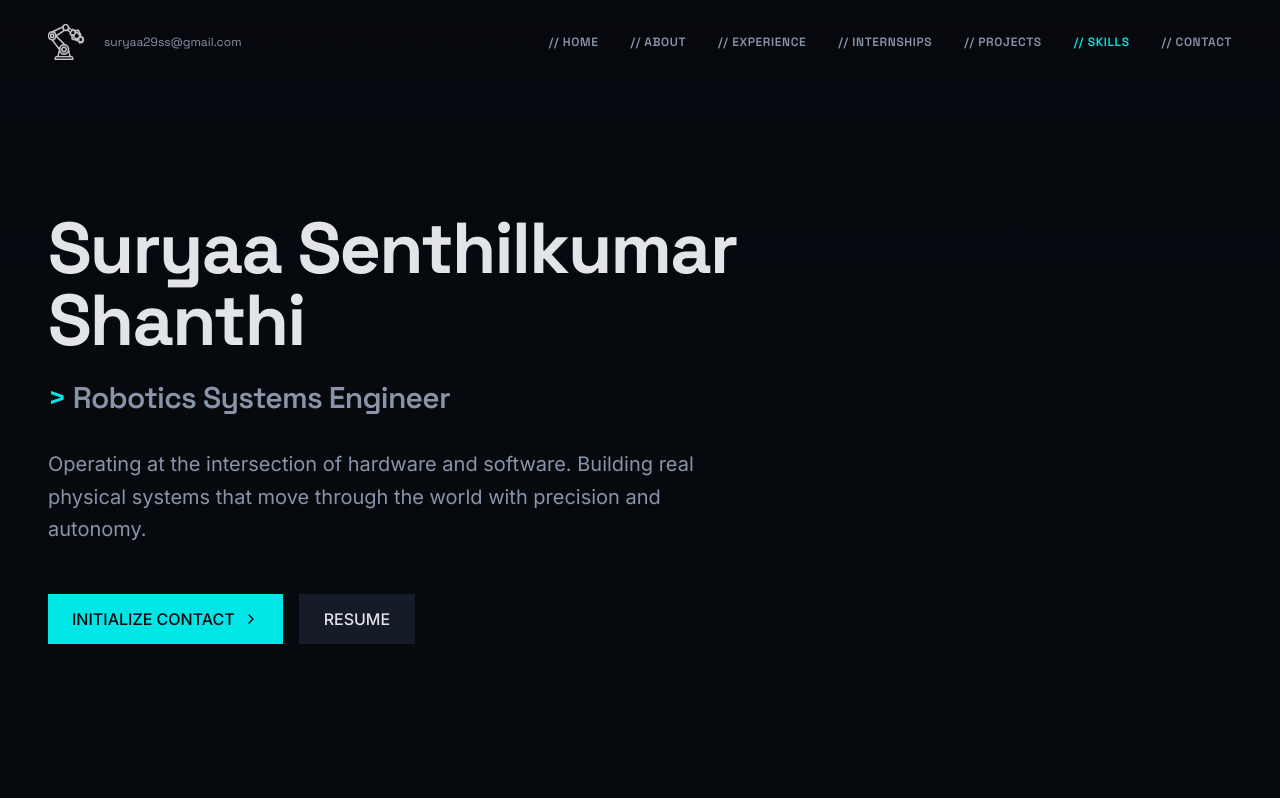
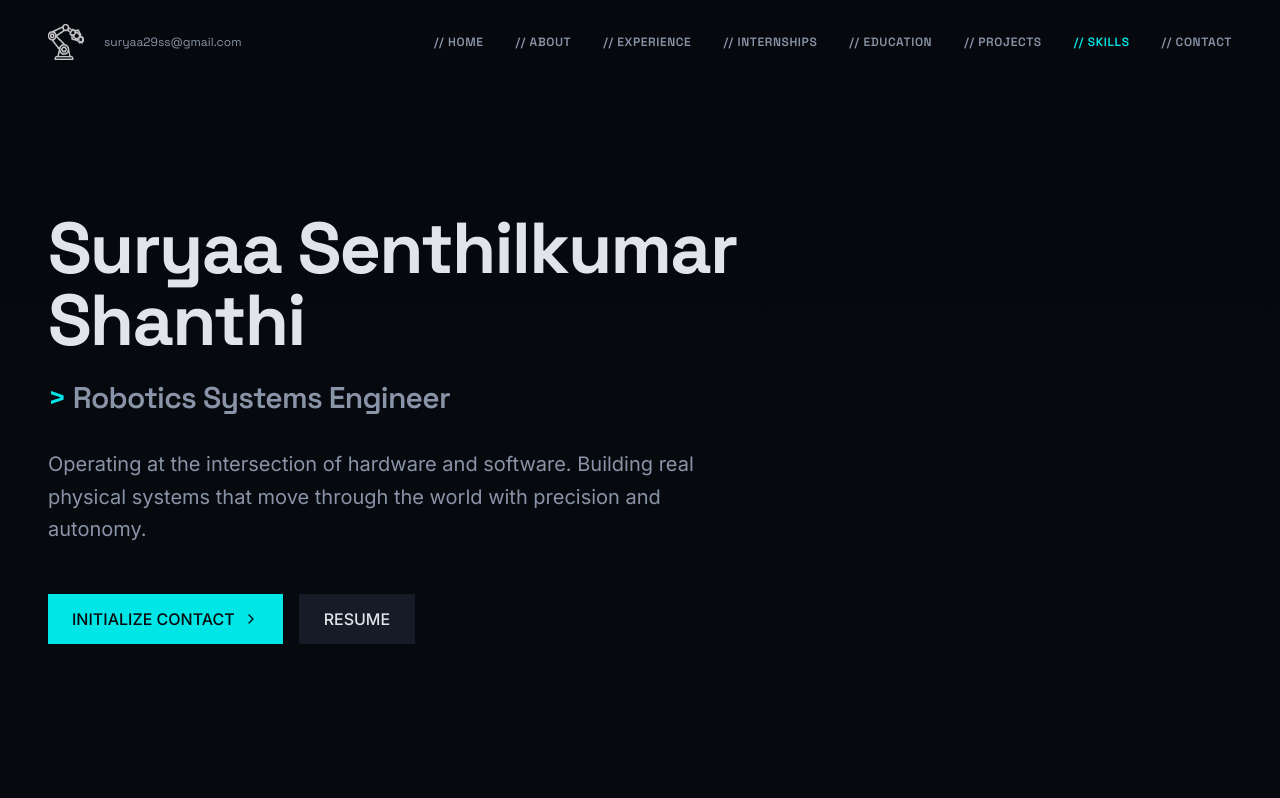
Before and after one commit to suryaa2902/Portfolio, a React (Vite) app: page / in a window 1280 px wide. Shown: the top 798 px of the page. Built offline with nearby package versions, Linux system fonts and the light colour scheme.

Commit message:
Add Education link to top nav and footer quick nav

```diff
--- a/src/components/nav.tsx
+++ b/src/components/nav.tsx
@@ -12,6 +12,7 @@ export function Nav({ onContactClick }: { onContactClick?: () => void }) {
     { id: "about", label: "// ABOUT" },
     { id: "experience", label: "// EXPERIENCE" },
     { id: "internships", label: "// INTERNSHIPS" },
+    { id: "education", label: "// EDUCATION" },
     { id: "projects", label: "// PROJECTS" },
     { id: "skills", label: "// SKILLS" },
     { id: "contact", label: "// CONTACT" },
--- a/src/pages/home.tsx
+++ b/src/pages/home.tsx
@@ -352,7 +352,7 @@ export function Home() {
             <div>
               <p className="font-mono text-xs text-muted-foreground tracking-widest mb-4">// NAVIGATE</p>
               <div className="grid grid-cols-2 gap-y-3 gap-x-4">
-                {(["about", "experience", "internships", "projects", "skills"] as const).map((id) => (
+                {(["about", "experience", "internships", "education", "projects", "skills"] as const).map((id) => (
                   <button
                     key={id}
                     onClick={() => { const el = document.getElementById(id); if (el) window.scrollTo({ top: el.offsetTop - 80, behavior: "smooth" }); }}
```
